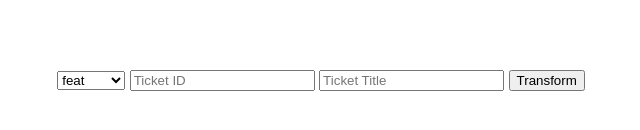
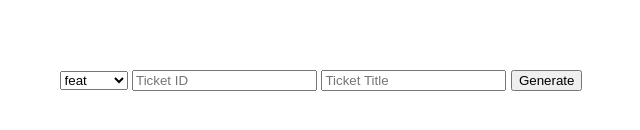
Before and after one commit to ricardosantosduarte/ticket-generator, a plain HTML site: page index.html in a window 1280 px wide. Shown: the part 306-436 px from the top of the page, 319-959 px from the left. Drawn offline with Linux system fonts and the light colour scheme.

```diff
--- a/index.html
+++ b/index.html
@@ -22,7 +22,7 @@
     </select>
     <input id="ticket" placeholder="Ticket ID" />
     <input id="title" placeholder="Ticket Title"/>
-    <button type="button" onclick="transform();"">Transform</button>
+    <button type="button" onclick="transform();"">Generate</button>
     </div>
     <div style="width: 100%;">
       <h4 id="branch" style="width: 100%;"></h4>
```
Also changed, not shown: 1 other file.
